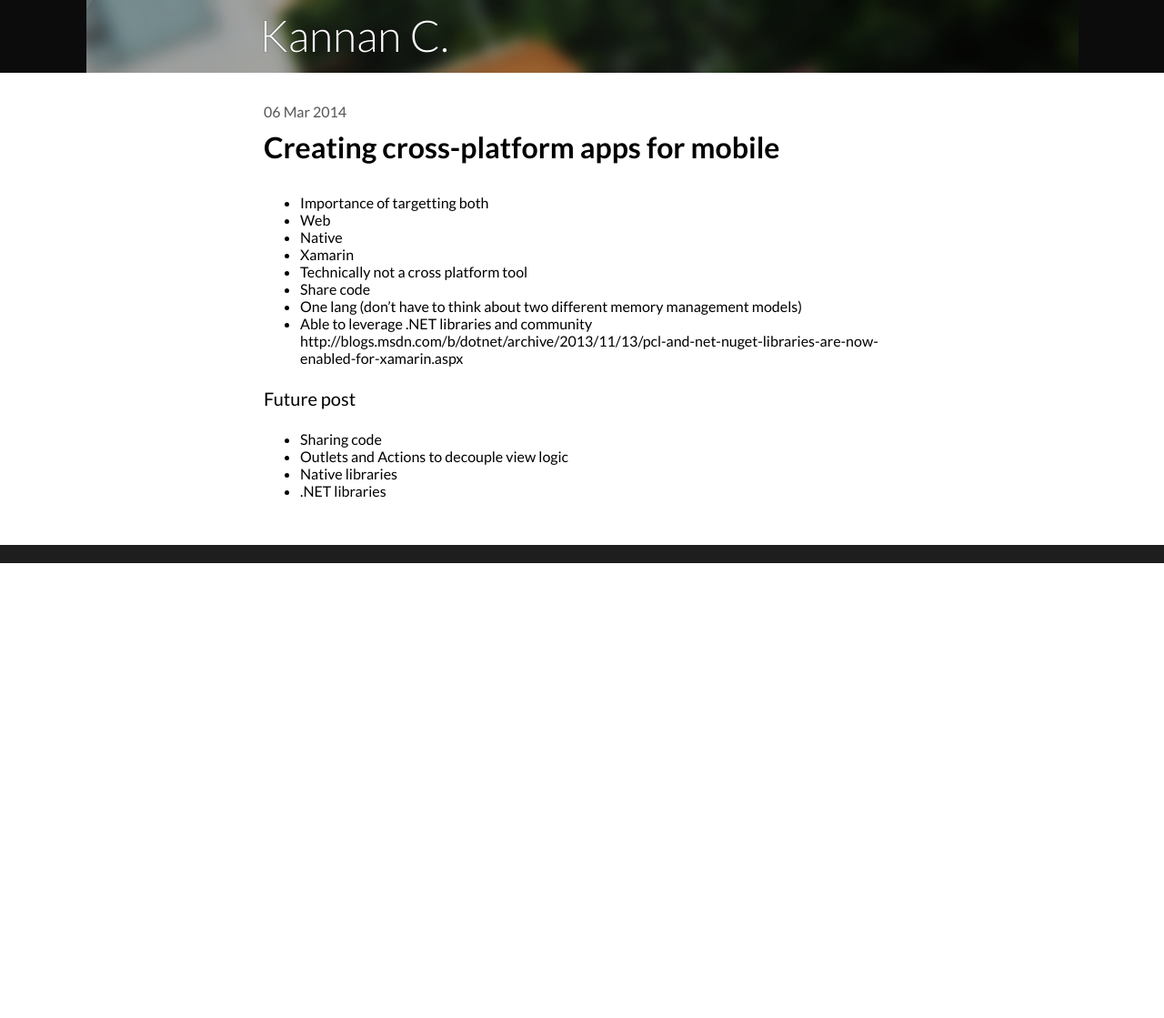
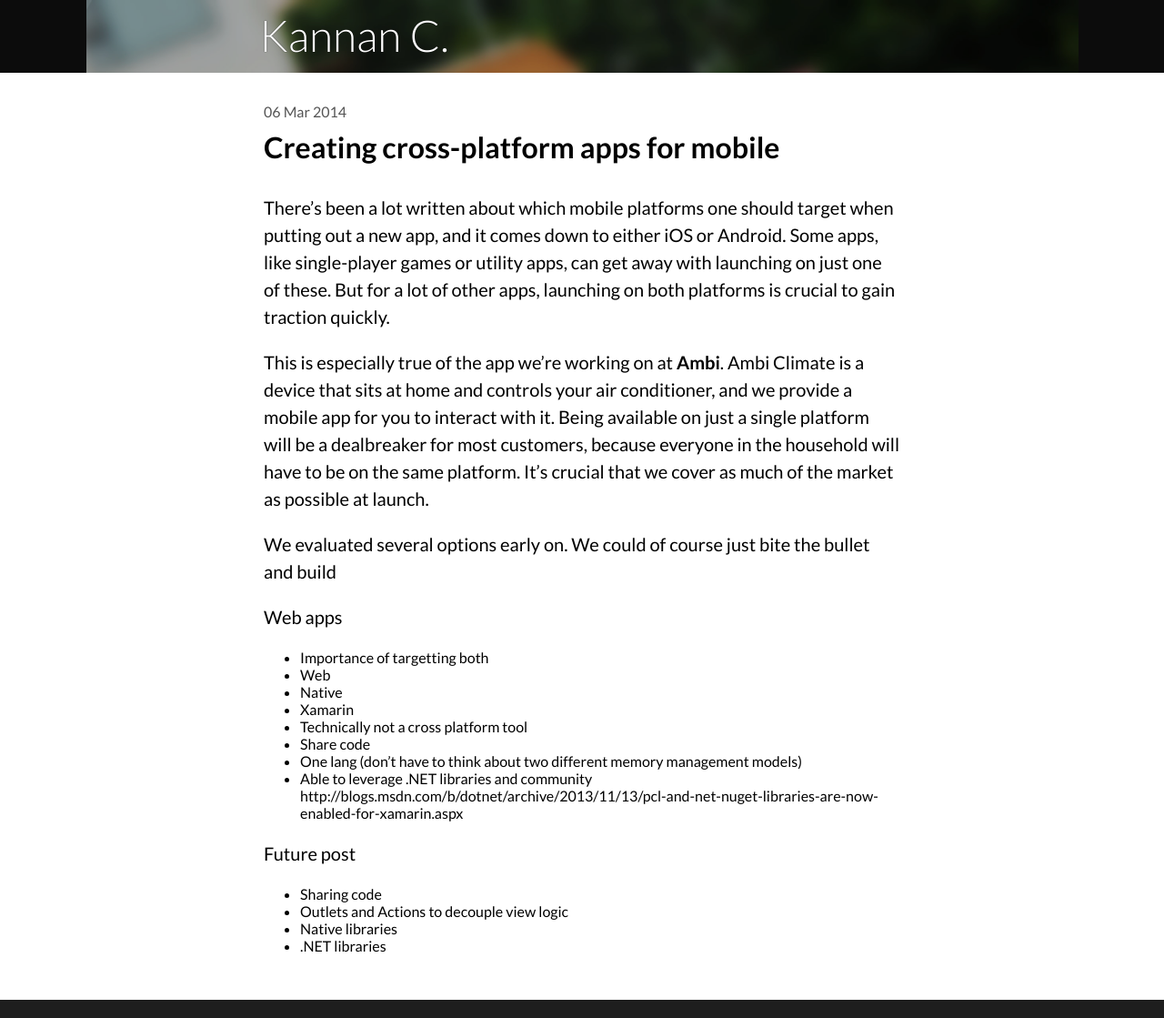
Before and after one commit to kannan-chandra/kannan-chandra.com, a Jekyll site: the page built from _posts/2014-03-06-cross-platform-mobile-apps.markdown, in a window 1280 px wide. Shown: the whole page at 91% size. Built offline with Jekyll 4.4.1, drawn with Linux system fonts in a browser that asks for light colours; some web fonts are replaced; before the commit the page ends 900 px from its top, so only the background shows below that.

Commit message:
draft in progress

```diff
--- a/_posts/2014-03-06-cross-platform-mobile-apps.markdown
+++ b/_posts/2014-03-06-cross-platform-mobile-apps.markdown
@@ -2,6 +2,15 @@
 layout: post
 title: Creating cross-platform apps for mobile
 ---
+
+There's been a lot written about which mobile platforms one should target when putting out a new app, and it comes down to either iOS or Android. Some apps, like single-player games or utility apps, can get away with launching on just one of these. But for a lot of other apps, launching on both platforms is crucial to gain traction quickly.
+
+This is especially true of the app we're working on at [Ambi](http://www.ambiclimate.com). Ambi Climate is a device that sits at home and controls your air conditioner, and we provide a mobile app for you to interact with it. Being available on just a single platform will be a dealbreaker for most customers, because everyone in the household will have to be on the same platform. It's crucial that we cover as much of the market as possible at launch.
+
+We evaluated several options early on. We could of course just bite the bullet and build
+
+Web apps
+
 
 - Importance of targetting both
 - Web
```
